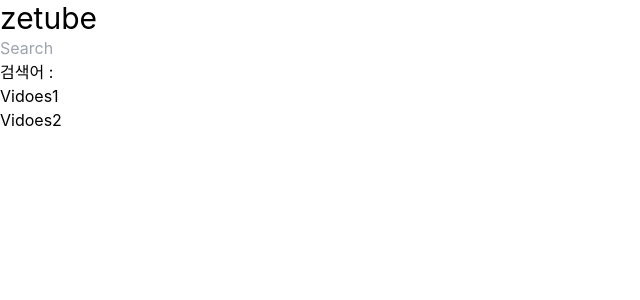
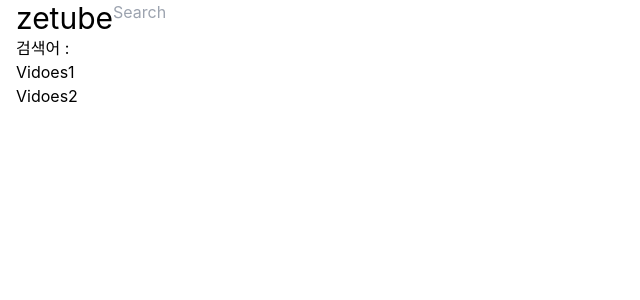
Before and after one commit to wisdom-13/zetube, a React (Create React App) app: page / in a window 1280 px wide. Shown: the top 300 px of the page, without its empty margins (0-640 px from the left). Built offline with nearby package versions, Linux system fonts and the light colour scheme; no server answers.

Commit message:
스타일 적용 (진행중)

```diff
--- a/src/components/SearchBar.jsx
+++ b/src/components/SearchBar.jsx
@@ -13,7 +13,7 @@ export default function SearchBar() {
   }
 
   return (
-    <div>
+    <div className='flex'>
       <Link to='/'>
         <h1 className='text-3xl'>zetube</h1>
       </Link>
--- a/src/index.js
+++ b/src/index.js
@@ -9,7 +9,9 @@ const root = ReactDOM.createRoot(document.getElementById('root'));
 const youtube = new Youtube(process.env.REACT_APP_YOUTUBE_API_KEY);
 root.render(
   <React.StrictMode>
-    <App youtube={youtube} />
+    <div className='container mx-auto px-4'>
+      <App youtube={youtube} />
+    </div>
   </React.StrictMode>
 );
 
```
